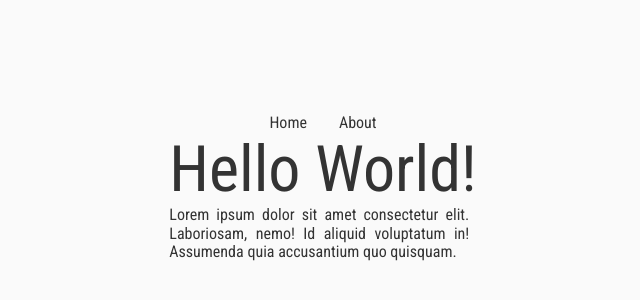
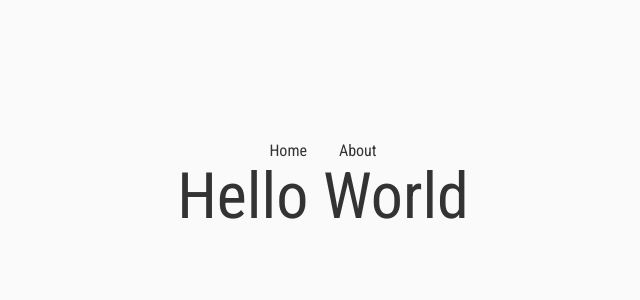
Before and after one commit to vzhny/react-boiler, a React app: page / in a window 1280 px wide. Shown: the part 212-512 px from the top of the page, without its empty margins (317-957 px from the left). Built offline with nearby package versions, Linux system fonts and the light colour scheme.

Commit message:
Added an example component to get the folder itself to show up in the repo; added pages folder as well | 01/12

```diff
--- /dev/null
+++ b/src/components/Navigation/Navigation.js
@@ -0,0 +1,16 @@
+import React from 'react';
+import { Link } from '@reach/router';
+import styles from './Navigation.module.scss';
+
+const Navigation = props => (
+  <ul className={styles.Nav}>
+    <li>
+      <Link to="/">Home</Link>
+    </li>
+    <li>
+      <Link to="/about">About</Link>
+    </li>
+  </ul>
+);
+
+export default Navigation;
--- /dev/null
+++ b/src/components/Navigation/Navigation.module.scss
@@ -0,0 +1,22 @@
+@import '~@/scss/partials/variables';
+
+.Nav {
+  list-style-type: none;
+  display: flex;
+  justify-content: center;
+  align-items: center;
+
+  li a {
+    text-decoration: none;
+    color: $black;
+    margin: 1rem;
+
+    &:hover {
+      text-decoration: underline;
+    }
+
+    &:visited {
+      color: $black;
+    }
+  }
+}
--- a/src/containers/App/App.js
+++ b/src/containers/App/App.js
@@ -1,37 +1,12 @@
 import React, { Component } from 'react';
-import { Router, Link } from '@reach/router';
+import { Router } from '@reach/router';
+import Navigation from '@/components/Navigation/Navigation';
+import NotFound from '@/pages/NotFound';
 import styles from './App.module.scss';
 
-const Navigation = () => (
-  <ul className={styles.Nav}>
-    <li>
-      <Link to="/">Home</Link>
-    </li>
-    <li>
-      <Link to="/about">About</Link>
-    </li>
-  </ul>
-);
+const Home = () => <h1 className={styles.Heading}>Hello World</h1>;
 
-const Home = () => (
-  <>
-    <h1 className={styles.Heading}>Hello World!</h1>
-    <p className={styles.Blurb}>
-      Lorem ipsum dolor sit amet consectetur elit. Laboriosam, nemo! Id aliquid voluptatum in!
-      Assumenda quia accusantium quo quisquam.
-    </p>
-  </>
-);
-
-const About = () => (
-  <>
-    <h1 className={styles.Heading}>About Us</h1>
-    <p className={styles.Blurb}>
-      Lorem ipsum dolor sit amet nemo quia consectetur adipisicing elit. Incidunta a facilis veniam
-      aspernatur temporibus a consectetur.
-    </p>
-  </>
-);
+const About = () => <h1 className={styles.Heading}>About Us</h1>;
 
 export default class App extends Component {
   render() {
@@ -41,6 +16,7 @@ export default class App extends Component {
         <Router>
           <Home path="/" />
           <About path="/about" />
+          <NotFound default />
         </Router>
       </div>
     );
--- a/src/containers/App/App.module.scss
+++ b/src/containers/App/App.module.scss
@@ -7,26 +7,6 @@
   flex-direction: column;
   justify-content: center;
   align-items: center;
-
-  .Nav {
-    list-style-type: none;
-    display: flex;
-    justify-content: center;
-    align-items: center;
-
-    li a {
-      text-decoration: none;
-      color: $black;
-      margin: 1rem;
-
-      &:hover {
-        text-decoration: underline;
-      }
-
-      &:visited {
-        color: $black;
-      }
-    }
 }
 
 .Heading {
@@ -36,10 +16,3 @@
   font-weight: 100;
   margin: 0;
 }
-
-  .Blurb {
-    text-align: justify;
-    color: $black;
-    width: 300px;
-  }
-}
--- /dev/null
+++ b/src/pages/NotFound.js
@@ -0,0 +1,19 @@
+import React from 'react';
+
+const NotFound = () => {
+  const styles = {
+    textAlign: 'center',
+    color: '#333',
+    fontSize: '4rem',
+    fontWeight: '100',
+    margin: '0',
+  };
+
+  return (
+    <>
+      <h1 style={styles}>404 Not Found</h1>
+    </>
+  );
+};
+
+export default NotFound;
```
Lines whose indentation alone changed are shown as unchanged.
